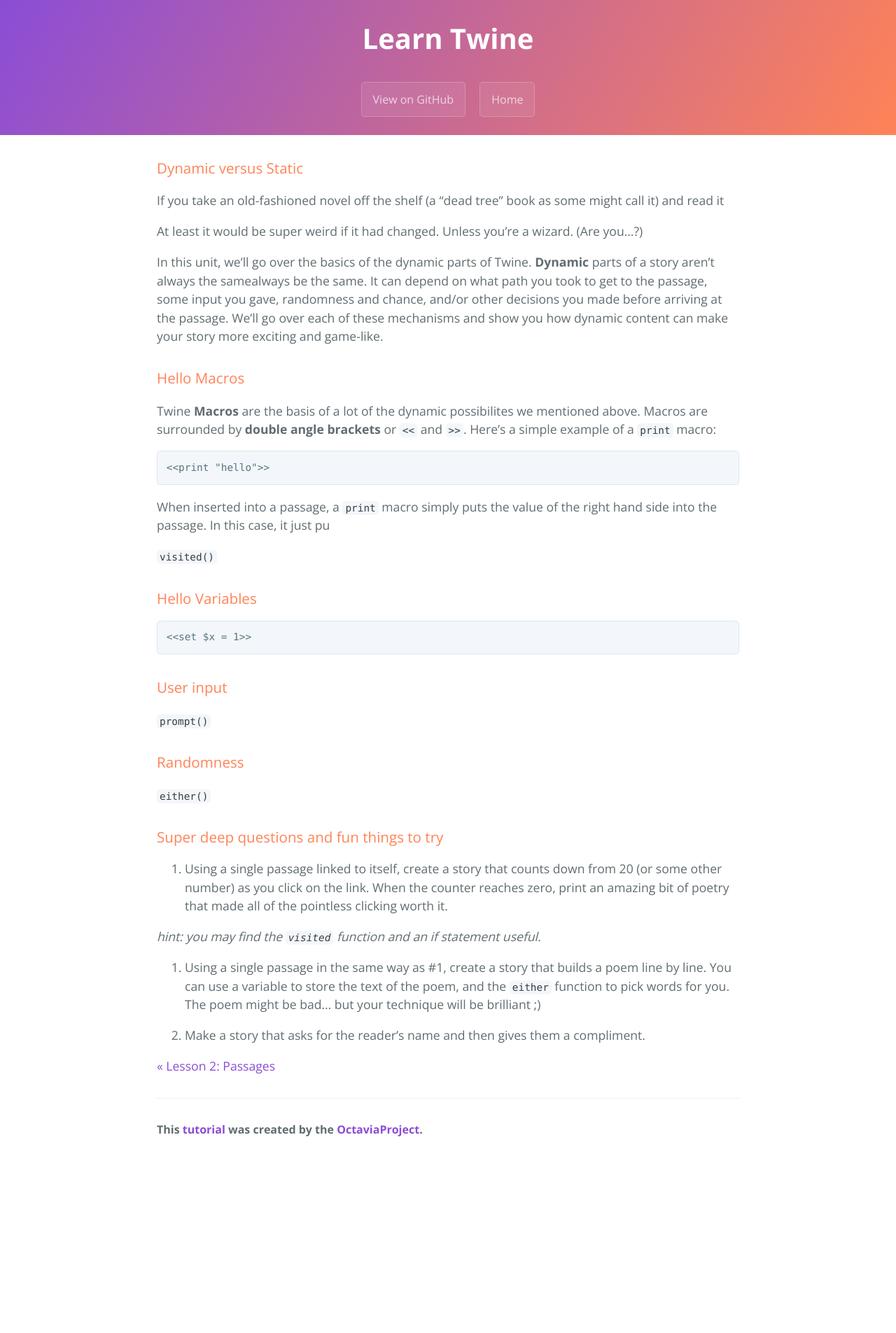
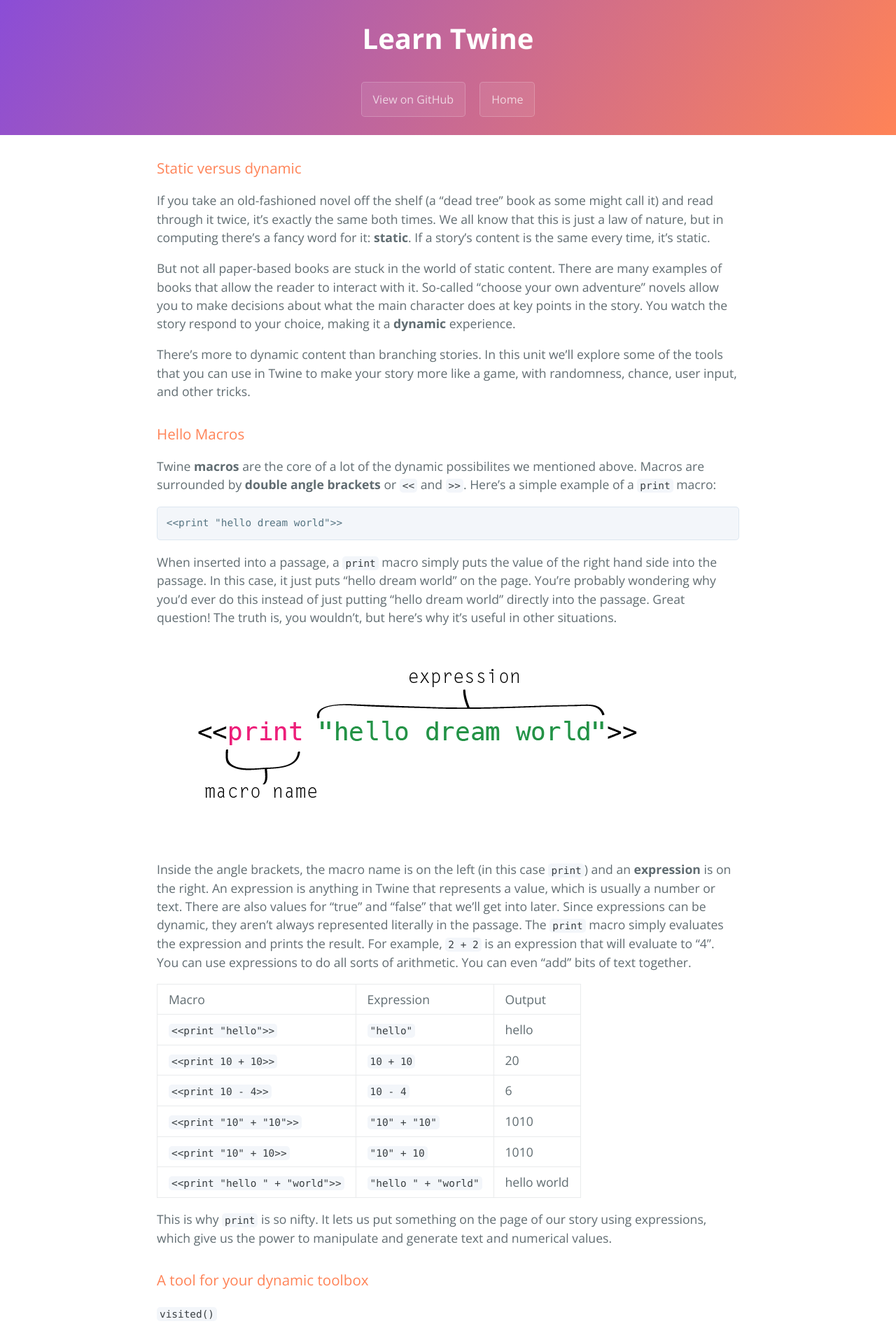
Before and after one commit to OctaviaProject/twine-resources, a Jekyll site: the page built from _posts/2015-06-03-variables.md, in a window 1280 px wide. Shown: the top 1905 px of the page at 70% size. Built offline with Jekyll 4.4.1, drawn with Linux system fonts in a browser that asks for light colours; before the commit the page ends 1658 px from its top, so only the background shows below that; some of the changed text lies outside the part shown.

Commit message:
More for the section on macros

```diff
--- a/_includes/footer.html
+++ b/_includes/footer.html
@@ -1,4 +1,4 @@
-      <footer class="site-footer">
+      <footer class="site-footer" style="clear: both;">
         <span class="site-footer-owner">This <a href="https://github.com/OctaviaProject/twine-resources">tutorial</a> was created by the <a href="http://octaviaproject.org">OctaviaProject</a>.</span>
 
         <!--span class="site-footer-credits">This page was generated by <a href="https://pages.github.com">GitHub Pages</a> using the <a href="https://github.com/jasonlong/cayman-theme">Cayman theme</a> by <a href="https://twitter.com/jasonlong">Jason Long</a>.</span-->
--- a/_layouts/post.html
+++ b/_layouts/post.html
@@ -3,12 +3,17 @@
 {{ content }}
 
 <div id="post-nav" class="clearfix">
+
+  <div style="float: left;">
     {% if page.previous.url %}
       <a class="prev" href="{{site.baseurl}}{{page.previous.url}}">&laquo; {{page.previous.title}}</a>
     {% endif %}
+  </div>
+  <div style="float: right; margin-left: 10px;">
     {% if page.next.url %}
       <a class="next" href="{{site.baseurl}}{{page.next.url}}">{{page.next.title}} &raquo;</a>
     {% endif %}
   </div>
+</div>
 
 {% include footer.html %}
--- a/_posts/2015-06-03-variables.md
+++ b/_posts/2015-06-03-variables.md
@@ -3,37 +3,58 @@
 title: "Lesson 3: Macros, Expressions, and Variables"
 ---
 
-### Dynamic versus Static
+### Static versus dynamic
 
-If you take an old-fashioned novel off the shelf (a "dead tree" book as some might call it) and read it
+If you take an old-fashioned novel off the shelf (a "dead tree" book as some might call it) and read through it twice, it's exactly the same both times. We all know that this is just a law of nature, but in computing there's a fancy word for it: **static**. If a story's content is the same every time, it's static.
 
-At least it would be super weird if it had changed. Unless you're a wizard. (Are you...?)
+But not all paper-based books are stuck in the world of static content. There are many examples of books that allow the reader to interact with it. So-called "choose your own adventure" novels allow you to make decisions about what the main character does at key points in the story. You watch the story respond to your choice, making it a **dynamic** experience.
 
-
-
-In this unit, we'll go over the basics of the dynamic parts of Twine. **Dynamic** parts of a story aren't always the samealways be the same. It can depend on what path you took to get to the passage, some input you gave, randomness and chance, and/or other decisions you made before arriving at the passage. We'll go over each of these mechanisms and show you how dynamic content can make your story more exciting and game-like.
+There's more to dynamic content than branching stories. In this unit we'll explore some of the tools that you can use in Twine to make your story more like a game, with randomness, chance, user input, and other tricks.
 
 ### Hello Macros
 
-Twine **Macros** are the basis of a lot of the dynamic possibilites we mentioned above. Macros are surrounded by **double angle brackets** or ``<<`` and ``>>``. Here's a simple example of a ``print`` macro:
+Twine **macros** are the core of a lot of the dynamic possibilites we mentioned above. Macros are surrounded by **double angle brackets** or ``<<`` and ``>>``. Here's a simple example of a ``print`` macro:
 
-	<<print "hello">>
+	<<print "hello dream world">>
 
-When inserted into a passage, a ``print`` macro simply puts the value of the right hand side into the passage. In this case, it just pu
+When inserted into a passage, a ``print`` macro simply puts the value of the right hand side into the passage. In this case, it just puts "hello dream world" on the page. You're probably wondering why you'd ever do this instead of just putting "hello dream world" directly into the passage. Great question! The truth is, you wouldn't, but here's why it's useful in other situations.
+
+![Print Macro](images/variables/1.png)
+
+Inside the angle brackets, the macro name is on the left (in this case ``print``) and an **expression** is on the right. An expression is anything in Twine that represents a value, which is usually a number or text. There are also values for "true" and "false" that we'll get into later. Since expressions can be dynamic, they aren't always represented literally in the passage. The ``print`` macro simply evaluates the expression and prints the result. For example, ``2 + 2`` is an expression that will evaluate to "4". You can use expressions to do all sorts of arithmetic. You can even "add" bits of text together.
+
+|Macro|Expression|Output|
+|``<<print "hello">>`` | ``"hello"``| hello|
+|``<<print 10 + 10>>``| ``10 + 10``|20|
+|``<<print 10 - 4>>``| ``10 - 4``|6|
+|``<<print "10" + "10">>``| ``"10" + "10"``|1010|
+|``<<print "10" + 10>>``| ``"10" + 10``|1010|
+|``<<print "hello " + "world">>`` | ``"hello " + "world"``| hello world|
+
+This is why ``print`` is so nifty. It lets us put something on the page of our story using expressions, which give us the power to manipulate and generate text and numerical values.
+
+### A tool for your dynamic toolbox
 
 ``visited()``
+
+    <<print visited()>>
+
+    <<print visted("my other passage")>>
+
+
+### Randomness
+
+``either()``
 
 ### Hello Variables
 
 	<<set $x = 1>>
 
+![Set](images/variables/2.png)
+
 ### User input
 
 ``prompt()``
-
-### Randomness
-
-``either()``
 
 ### Super deep questions and fun things to try
 
@@ -43,4 +64,8 @@
 
 2. Using a single passage in the same way as #1, create a story that builds a poem line by line. You can use a variable to store the text of the poem, and the ``either`` function to pick words for you. The poem might be bad... but your technique will be brilliant ;)
 
-3. Make a story that asks for the reader's name and then gives them a compliment.
+3. Make a story that asks for the reader's name and then gives them a compliment. Can you make the compliment different every time?
+
+4. Make a fortune generator.
+
+5. Make a name generator.
--- a/stylesheets/stylesheet.css
+++ b/stylesheets/stylesheet.css
@@ -210,6 +210,11 @@
 .site-footer-credits {
   color: #819198; }
 
+#post-nav {
+  margin-top: 20px;
+  margin-bottom: 60px;
+}
+
 @media screen and (min-width: 64em) {
   .site-footer {
     font-size: 1rem; } }
```
Also changed, not shown: images/variables/1.png (added), images/variables/2.png (added). Lines whose indentation alone changed are shown as unchanged.
